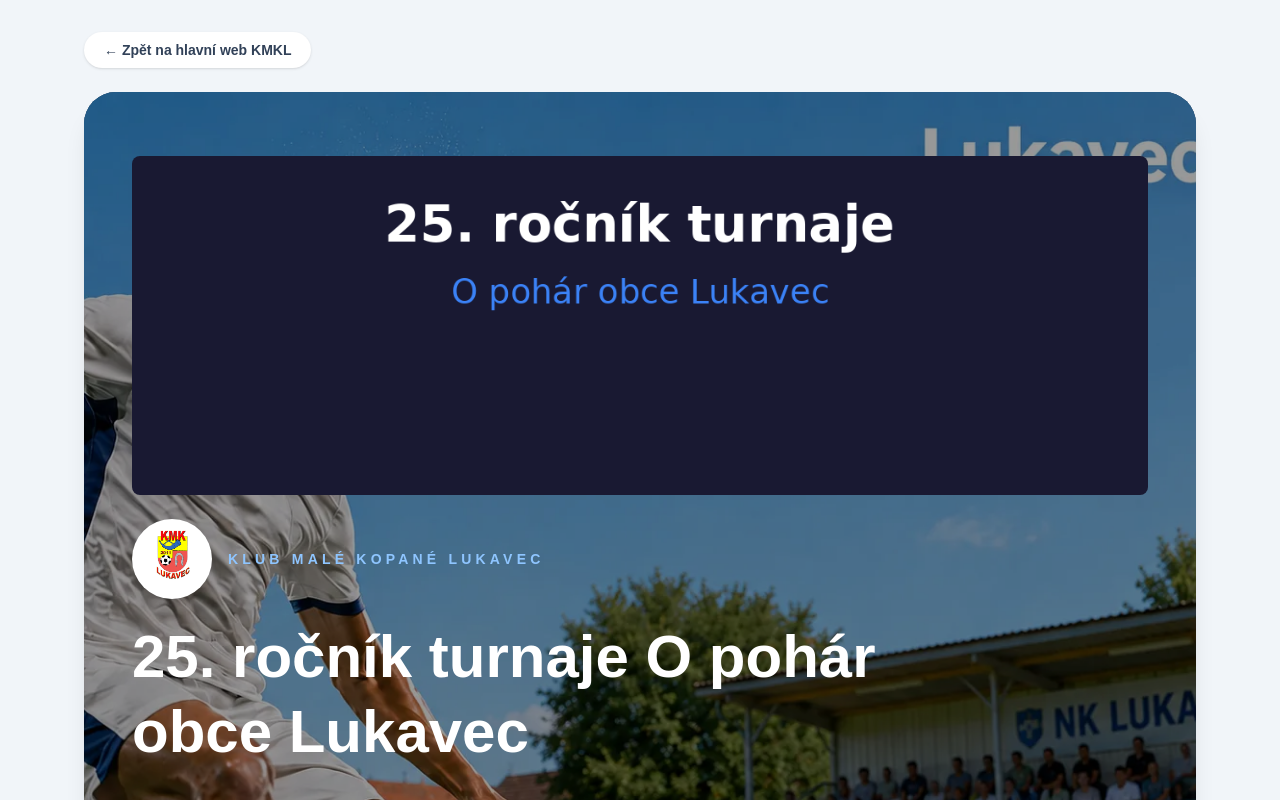
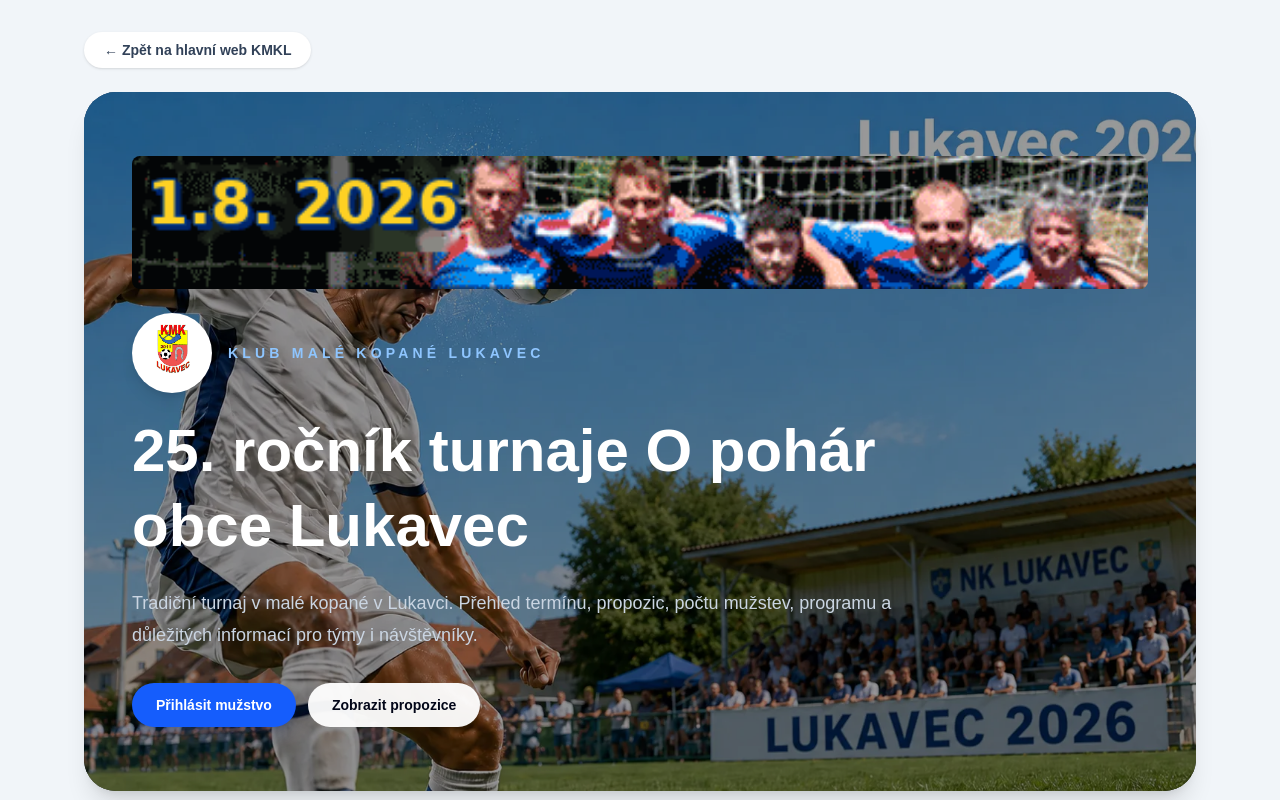
Before and after one commit to Batistuta11/lukaveckopana-turnaj2026, a Next.js app: page / in a window 1280 px wide. Shown: the top 800 px of the page. Built offline with nearby package versions, Linux system fonts and the light colour scheme.

Commit message:
Obnovit puvodni banner na hlavni strance

```diff
--- a/components/HeroSection.tsx
+++ b/components/HeroSection.tsx
@@ -48,8 +48,8 @@ export default function HeroSection({
           <Image
             src={gifPath}
             alt="Turnaj GIF"
-            width={1200}
-            height={400}
+            width={466}
+            height={61}
             priority
             unoptimized
             className="mb-6 w-full rounded-lg"
--- a/content/tournament.json
+++ b/content/tournament.json
@@ -10,7 +10,7 @@
     "label": "Klub malé kopané Lukavec",
     "title": "25. ročník turnaje O pohár obce Lukavec",
     "description": "Tradiční turnaj v malé kopané v Lukavci. Přehled termínu, propozic, počtu mužstev, programu a důležitých informací pro týmy i návštěvníky.",
-    "gifPath": "/gif/lukavecky-turnaj-2026.gif",
+    "gifPath": "/gif/lukavec2026.gif",
     "imagePath": "/images/lukavec2026.webp",
     "logoPath": "/images/201102051718_znakKMKL2.jpg",
     "primaryAction": {
```
